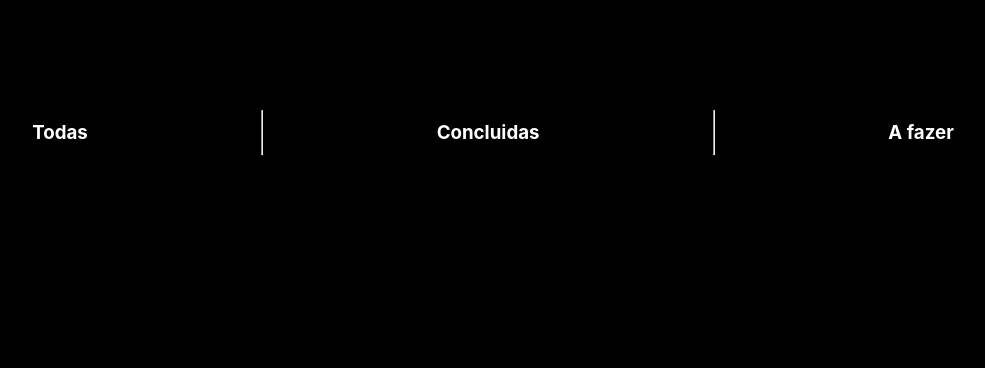
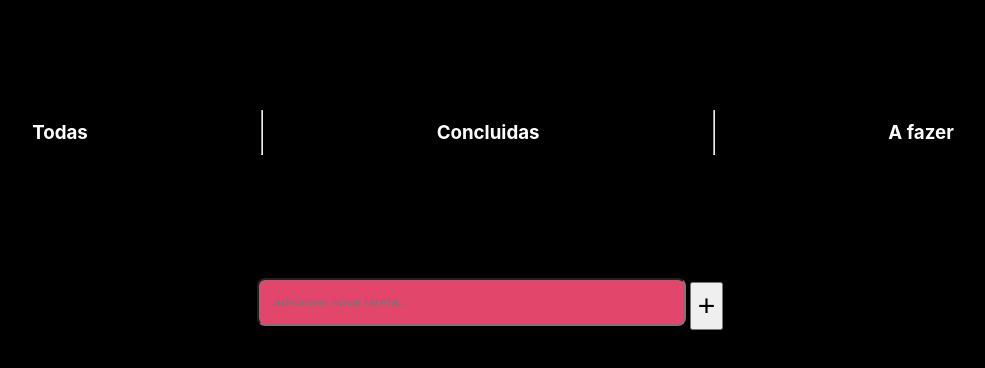
Before and after one commit to PeCMay2105/peclist, a React (Create React App) app: page / in a window 1280 px wide. Shown: the top 368 px of the page, without its empty margins (147-1132 px from the left). Built offline with nearby package versions, Linux system fonts and the light colour scheme.

Commit message:
layout e sistema para adição de cards

```diff
--- a/src/App.css
+++ b/src/App.css
@@ -1,9 +1,13 @@
 :root{
   background-color:#000000 ;
+}
+.app{
+  margin-bottom: 10%;
 }
 .caixaMae{
   width: 100%;
   display: flex;
   flex-direction: column;
   align-items: center;
+
 }
--- a/src/App.js
+++ b/src/App.js
@@ -1,11 +1,25 @@
 import logo from './logo.svg';
 import './App.css';
 import Menu from './componentes/menu';
+import FormTarefa from './componentes/form';
+import { useState } from 'react';
+import NovaTarefa from './componentes/novaTarefa';
 
 function App() {
+
+  const [listaTarefa,setlistaTarefa] = useState([])
+
+  const configuraListaTarefa = (objeto)=>{
+    setlistaTarefa([...listaTarefa,objeto])
+  }
+
   return (
     <div className="App">
       <Menu></Menu>
+      {listaTarefa.map(objeto => <NovaTarefa conteudo = {objeto.conteudo}></NovaTarefa>
+      )}
+      <FormTarefa salvaTarefa = {cadastrado => configuraListaTarefa(cadastrado)}></FormTarefa>
+
     </div>
   );
 }
--- /dev/null
+++ b/src/componentes/form/index.js
@@ -0,0 +1,35 @@
+import { useState } from 'react';
+import './tarefas.css'
+
+const FormTarefa = (props)=>{
+
+    const [tarefa,setTarefa] = useState("novaTarefa");
+
+    const configuraTarefa = (event)=>{
+        setTarefa(event.target.value);
+
+    }
+
+    const envia = (event)=>{
+        event.preventDefault();
+        props.salvaTarefa(objetoTarefa)
+        event.target.reset()
+
+    }
+
+    const objetoTarefa = {
+        "conteudo": tarefa,
+        "feita":false
+    }
+
+    return(
+       <div className='caixaControle'>
+        <form className='novaTarefa' onSubmit={event =>(envia(event))} >
+            <input type='text' placeholder='adicionar nova tarefa...' onChange={configuraTarefa} onBlur={event => console.log(event.target.value)}></input>
+            <button className='Criar'>+</button>
+        </form>
+       </div>
+    )
+}
+
+export default FormTarefa;
--- /dev/null
+++ b/src/componentes/form/tarefas.css
@@ -0,0 +1,36 @@
+@import url('https://fonts.googleapis.com/css2?family=Kanit:wght@200&display=swap');
+:root{
+    font-family:'Kanit', sans-serif;;
+}
+
+.caixaControle{
+    margin-top: 1%;
+    display: flex;
+    justify-content: center;
+    width: 80%;
+}
+.novaTarefa{
+    width: 70%;
+    height: 45%;
+    display: flex;
+    flex-direction: row;
+    justify-content: center;
+
+}
+.novaTarefa input{
+    margin-left: 35%;
+    width: 80%;
+    height: 40%;
+    padding: 2%;
+    border-radius:8px;
+    background-color:#E2466b;
+    color: #ffffff;
+}
+
+.novaTarefa button{
+    font-size: 30px;
+    margin-left: 0.5%;
+    margin-top: 0.5%;
+    width: 3vw;
+    height:6vh;
+}
--- a/src/componentes/menu/menu.css
+++ b/src/componentes/menu/menu.css
@@ -4,6 +4,7 @@
 }
 .caixaMenu{
     margin-top: 8%;
+    margin-bottom: 8%;
     width: 90%;
     display:flex;
     flex-direction: row;
--- /dev/null
+++ b/src/componentes/novaTarefa/index.js
@@ -0,0 +1,15 @@
+import './novaTarefa.css'
+
+const NovaTarefa = (props)=>{
+
+    return(
+        <div className='caixaPrimaria'>
+            <div className='cardAdicionado'>
+                    <p>{props.conteudo}</p>
+                    <button></button>
+            </div>
+        </div>
+    )
+}
+
+export default NovaTarefa;
--- a/src/componentes/tarefas/tarefas.css
+++ b/src/componentes/novaTarefa/novaTarefa.css
@@ -3,33 +3,39 @@
     font-family:'Kanit', sans-serif;;
 }
 
-.caixaControle{
-    margin-top: 8%;
+
+.caixaPrimaria{
+    margin-top: 1%;
     display: flex;
     justify-content: center;
     width: 80%;
 }
-.novaTarefa{
-    width: 70%;
-    height: 45%;
+
+.cardAdicionado{
     display: flex;
     flex-direction: row;
     justify-content: center;
-
+    width: 70%;
+    height: 45%;
 }
-.novaTarefa input{
+.cardAdicionado section{
+    display: flex;
+    flex-direction: row;
+}
+.cardAdicionado p{
     margin-left: 35%;
-    width: 80%;
-    height: 40%;
+    width: 80vw;
+    height: 3vh;
     padding: 2%;
     border-radius:8px;
     background-color:#E2466b;
-    color: #ffffff;
+    color: #ffffff
 }
-.novaTarefa button{
-    background-image: url(../);
+.cardAdicionado button{
+    font-size: 30px;
     margin-left: 0.5%;
-    margin-top: 0.5%;
-    width: 3vw;
+    margin-top: 2.5%;
+    width: 5vw;
     height:6vh;
+
 }
```
Also changed, not shown: src/componentes/tarefas/index.js (deleted), src/imagensUteis/iconeMais.png (added).
